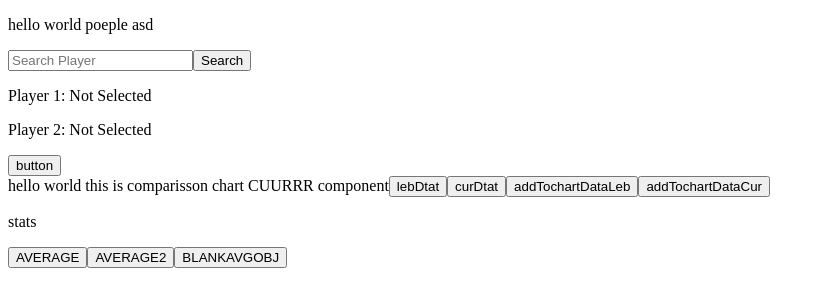
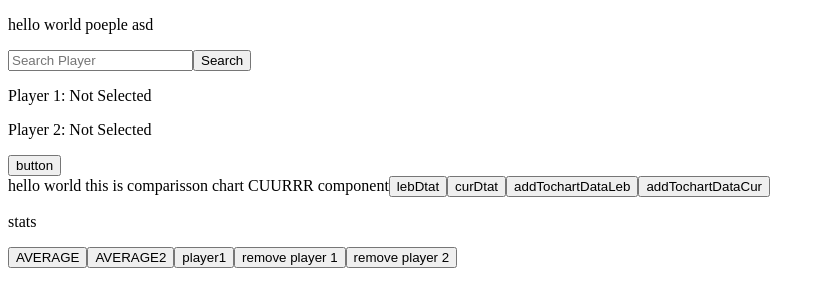
Before and after one commit to cmtran09/project-x, a React app: page / in a window 1280 px wide. Shown: the top 306 px of the page, without its empty margins (0-825 px from the left). Built offline with nearby package versions, Linux system fonts and the light colour scheme.

Commit message:
button to remove player from chart working

```diff
--- a/src/components/start/Start.js
+++ b/src/components/start/Start.js
@@ -12,16 +12,14 @@ import ComparisonChart from "../ComparisonChart/ComparisonChart"
 import Lebron from "../Lebron/Lebron"
 import Curry from "../Curry/Curry"
 
-import { BLANKAVGOBJ } from "../../constants/Constants.js"
-
 export default function Start() {
 
   const [player1, setPlayer1] = useState(null)
   const [player1Selected, setPlayer1Selected] = useState(false)
   const [player2, setPlayer2] = useState(null)
   const [player2Selected, setPlayer2Selected] = useState(false)
-  const [player1Data, setPlayer1Data] = useState()
-  const [player2Data, setPlayer2Data] = useState()
+  const [player1Data, setPlayer1Data] = useState(null)
+  const [player2Data, setPlayer2Data] = useState(null)
 
 
   const [playerSearch, setPlayerSearch] = useState(null)
@@ -96,9 +94,20 @@ export default function Start() {
           setPlayer2Data={setPlayer2Data}
         // player2Data={!player2Data ? null : player2Data}
         />}
+
       <button onClick={() => console.log(player1Data)}>AVERAGE</button>
       <button onClick={() => console.log(player2Data)}>AVERAGE2</button>
-      <button onClick={() => console.log(BLANKAVGOBJ)}>BLANKAVGOBJ</button>
+      <button onClick={() => console.log(player1)}>player1</button>
+      <button onClick={() => {
+        setPlayer1Data(null)
+        setPlayer1(null)
+        setPlayer1Selected(false)
+      }}>remove player 1</button>
+      <button onClick={() => {
+        setPlayer2Data(null)
+        setPlayer2(null)
+        setPlayer2Selected(false)
+      }}>remove player 2</button>
     </div >
   )
 }
```
Also changed, not shown: src/components/ComparisonChart/ComparisonChart.js (+0 -12 lines).
